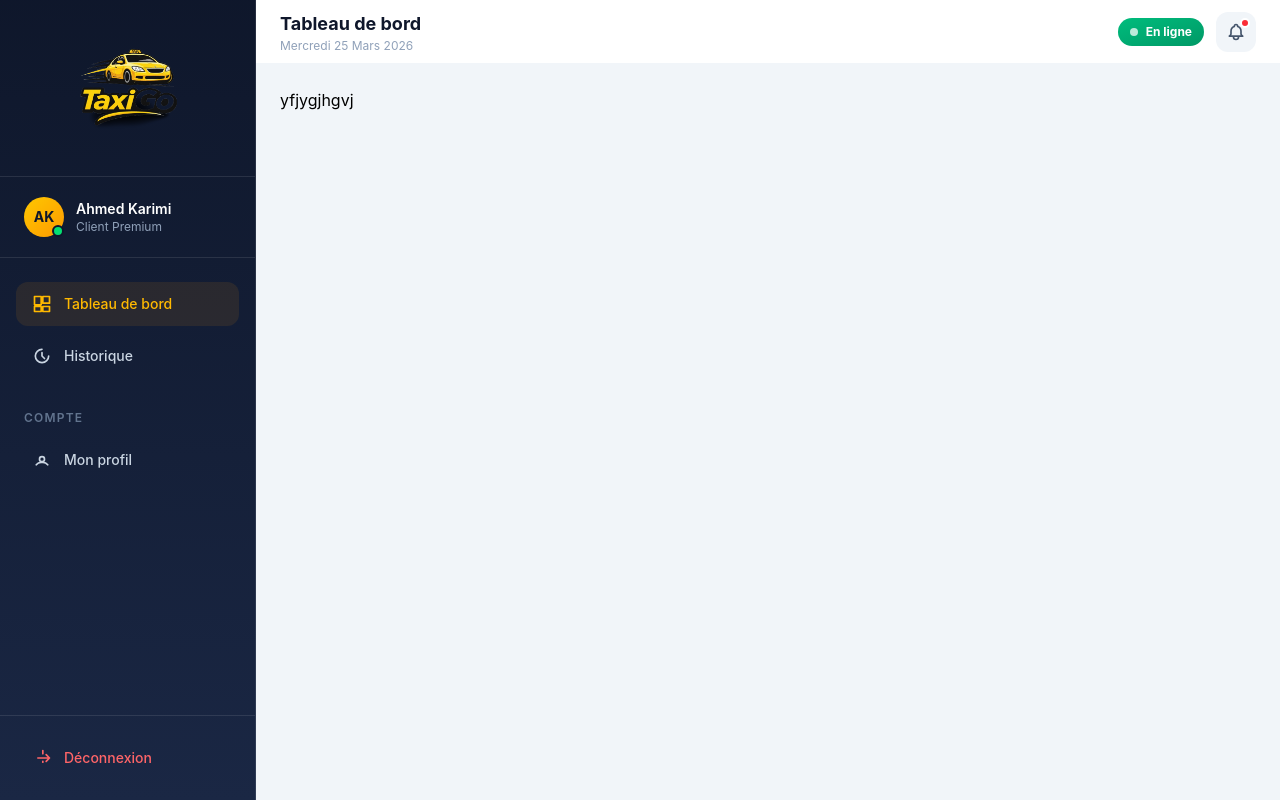
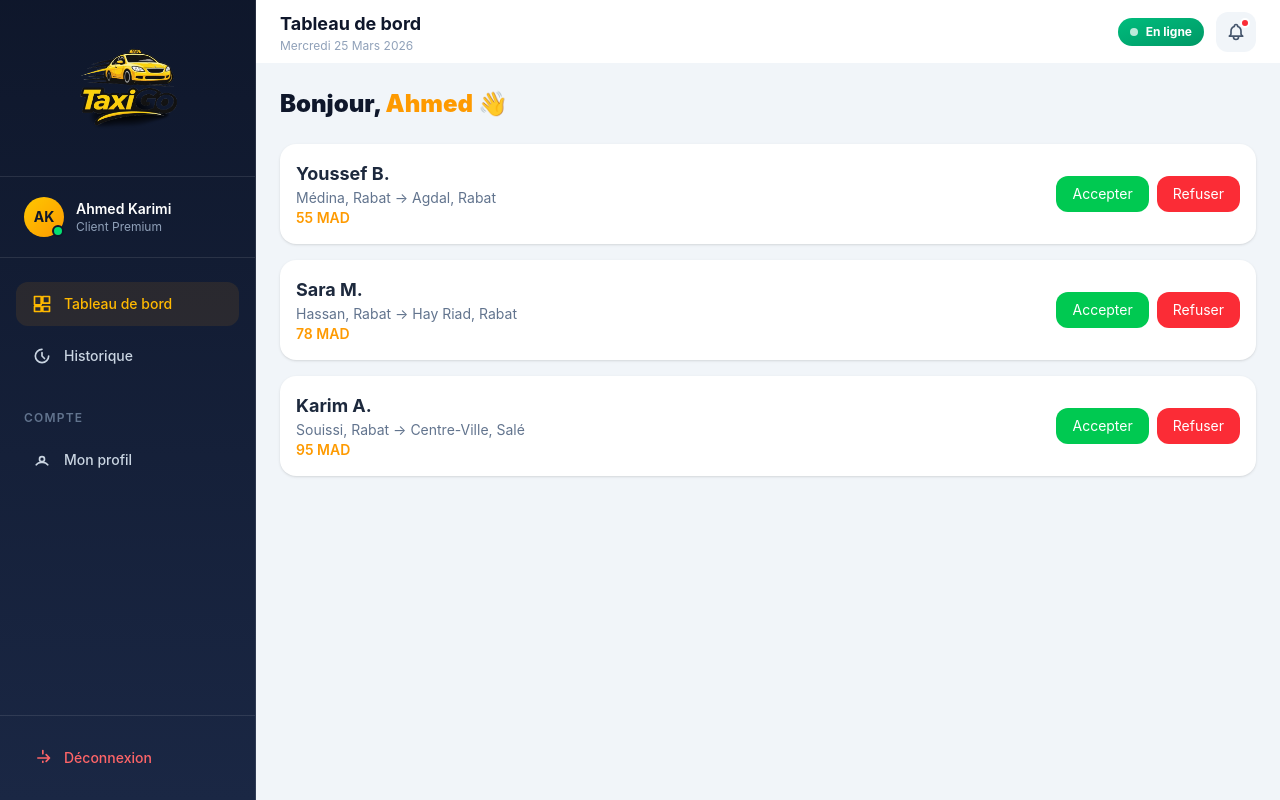
Before and after one commit to Lahmar22/TaxiGo-fileRouge, a React app in the folder frontend/: page /chauffeur/dashboard in a window 1280 px wide. Built offline with nearby package versions, Linux system fonts and the light colour scheme; the HTML template or start-up script is replaced by a standard one.

Commit message:
feat : update dashboard chauffeur for reservation the client

```diff
--- a/frontend/src/pages/chauffeur/Dashboard.jsx
+++ b/frontend/src/pages/chauffeur/Dashboard.jsx
@@ -2,19 +2,132 @@ import { useState } from "react";
 import Header from "../chauffeur/components/Header";
 import Sidebar from "../chauffeur/components/Sidebar";
 
+// ── Mock reservations with status ─────────────────────────
+const MOCK_RESERVATIONS = [
+    {
+        id: 1,
+        client: "Youssef B.",
+        pickup: "Médina, Rabat",
+        dest: "Agdal, Rabat",
+        fare: "55 MAD",
+        status: "pending",
+    },
+    {
+        id: 2,
+        client: "Sara M.",
+        pickup: "Hassan, Rabat",
+        dest: "Hay Riad, Rabat",
+        fare: "78 MAD",
+        status: "pending",
+    },
+    {
+        id: 3,
+        client: "Karim A.",
+        pickup: "Souissi, Rabat",
+        dest: "Centre-Ville, Salé",
+        fare: "95 MAD",
+        status: "pending",
+    },
+];
+
 export default function Dashboard() {
     const [openSidebar, setOpenSidebar] = useState(false);
+    const [reservations, setReservations] = useState(MOCK_RESERVATIONS);
+
+    // ── Handle accept/refuse ─────────────────────────
+    const updateStatus = (id, newStatus) => {
+        setReservations((prev) =>
+            prev.map((res) =>
+                res.id === id ? { ...res, status: newStatus } : res
+            )
+        );
+    };
+
     return (
         <div className="flex min-h-screen bg-slate-100">
-         <Sidebar open={openSidebar} setOpen={setOpenSidebar} />
+            <Sidebar open={openSidebar} setOpen={setOpenSidebar} />
 
             <div className="flex flex-col flex-1">
                 <Header setOpenSidebar={setOpenSidebar} />
 
-                <main className="flex-1 p-6">
-                            <h1>yfjygjhgvj</h1>
+                <main className="flex-1 p-4 lg:p-6">
+                    {/* Greeting */}
+                    <div className="mb-6">
+                        <h2 className="text-2xl font-black text-slate-900">
+                            Bonjour, <span className="text-amber-500">Ahmed</span> 👋
+                        </h2>
+                    </div>
+
+                    {/* Reservations List */}
+                    <div className="grid gap-4">
+                        {reservations.length > 0 ? (
+
+                            reservations.map((res) => (
+                                <div
+                                    key={res.id}
+                                    className="bg-white p-4 rounded-2xl shadow flex flex-col md:flex-row md:items-center md:justify-between"
+                                >
+                                    {/* Info */}
+                                    <div>
+                                        <h3 className="font-bold text-lg text-slate-800">
+                                            {res.client}
+                                        </h3>
+                                        <p className="text-sm text-slate-500">
+                                            {res.pickup} → {res.dest}
+                                        </p>
+                                        <p className="text-sm font-semibold text-amber-500">
+                                            {res.fare}
+                                        </p>
+                                    </div>
+
+                                    {/* Actions */}
+                                    <div className="mt-3 md:mt-0 flex gap-2 items-center">
+                                        {res.status === "pending" && (
+                                            <>
+                                                <button
+                                                    onClick={() =>
+                                                        updateStatus(res.id, "accepted")
+                                                    }
+                                                    className="px-4 py-2 bg-green-500 text-white rounded-xl text-sm hover:bg-green-600"
+                                                >
+                                                    Accepter
+                                                </button>
+
+                                                <button
+                                                    onClick={() =>
+                                                        updateStatus(res.id, "refused")
+                                                    }
+                                                    className="px-4 py-2 bg-red-500 text-white rounded-xl text-sm hover:bg-red-600"
+                                                >
+                                                    Refuser
+                                                </button>
+                                            </>
+                                        )}
+
+                                        {res.status === "accepted" && (
+                                            <span className="px-3 py-1 bg-green-100 text-green-600 rounded-full text-sm font-semibold">
+                                                Acceptée
+                                            </span>
+                                        )}
+
+                                        {res.status === "refused" && (
+                                            <span className="px-3 py-1 bg-red-100 text-red-600 rounded-full text-sm font-semibold">
+                                                Refusée
+                                            </span>
+                                        )}
+                                    </div>
+                                </div>
+                            ))
+
+                        ) : (
+
+                            <div className="flex items-center justify-center h-64">
+                                <p className="text-slate-500">Aucune réservation</p>
+                            </div>
+                        )}
+                    </div>
                 </main>
             </div>
         </div>
-    )
+    );
 }
```
